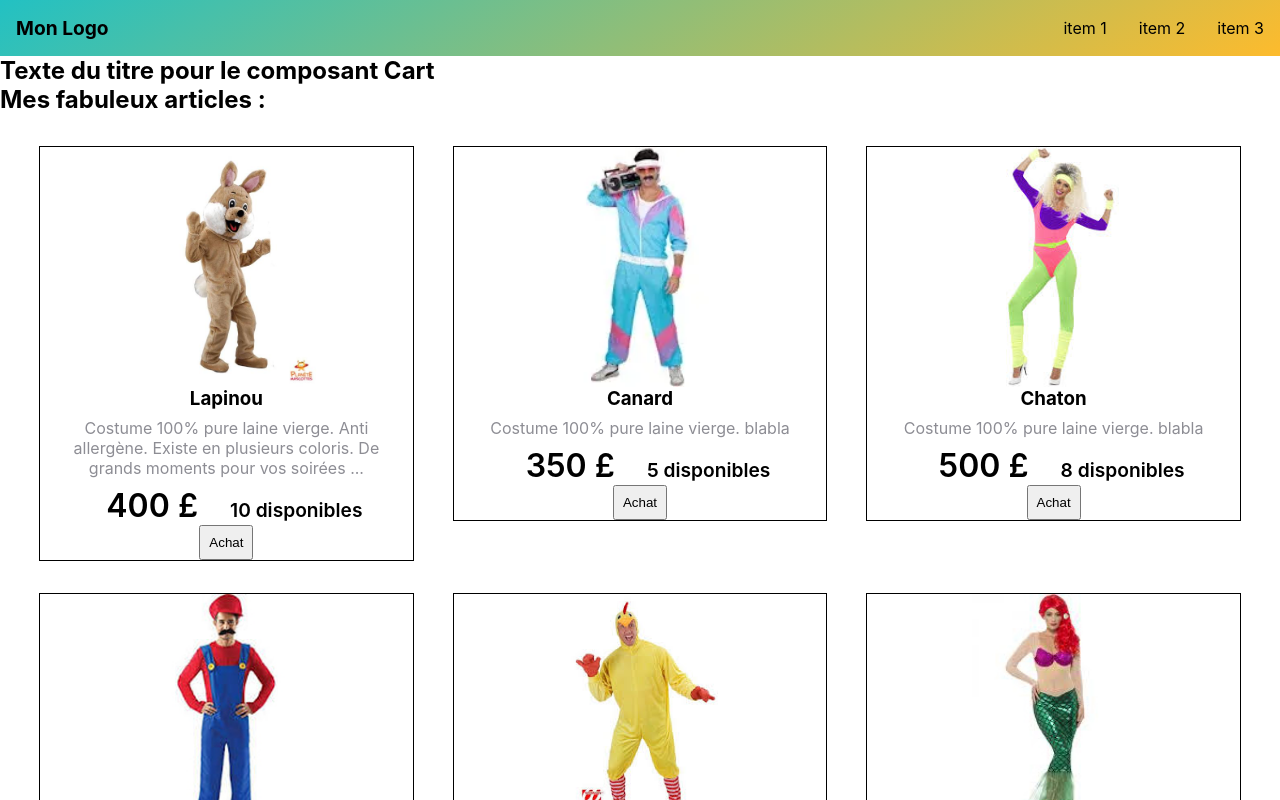
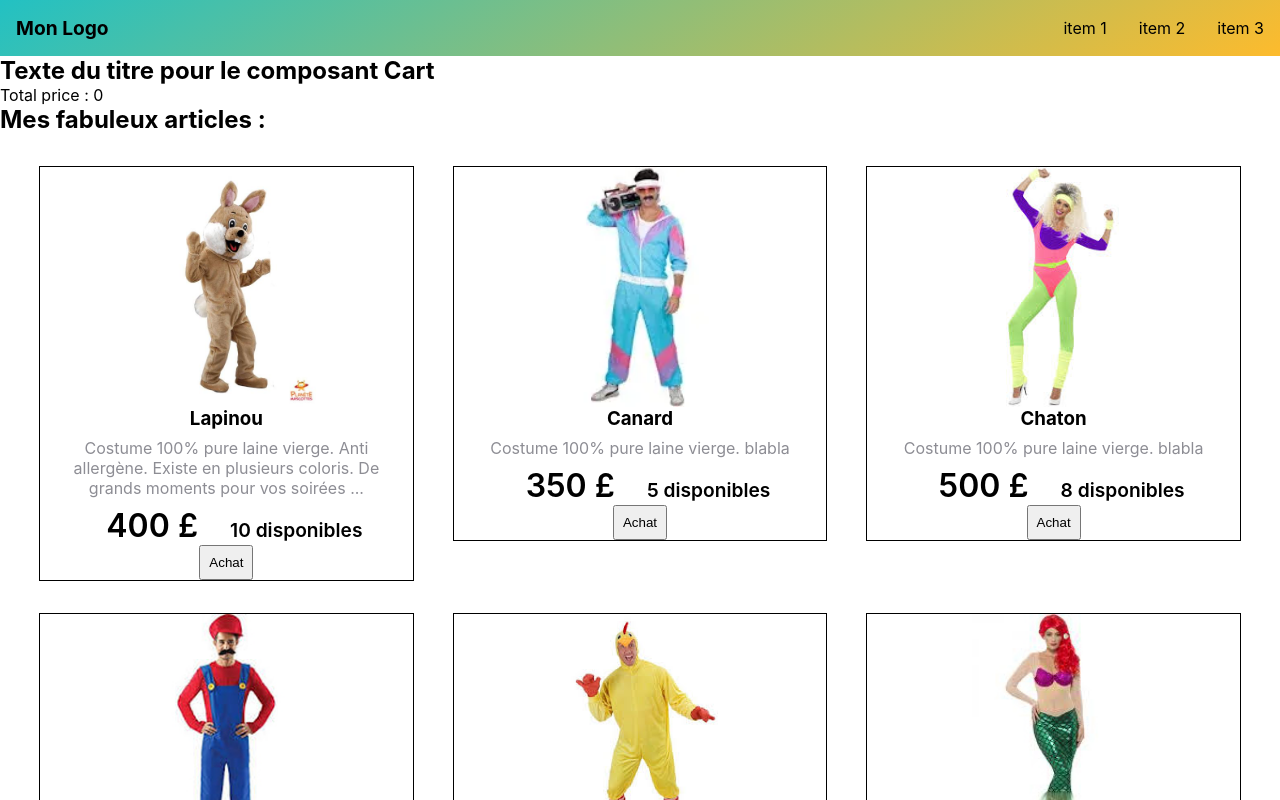
Before and after one commit to NoCared/boutique, a React (Create React App) app: page / in a window 1280 px wide. Shown: the top 800 px of the page. Built offline with nearby package versions, Linux system fonts and the light colour scheme.

Commit message:
ADD - Total price

```diff
--- a/src/App.js
+++ b/src/App.js
@@ -13,7 +13,8 @@ class App extends React.Component {
             articlesApp: articles,
             qteDecrement: this.qteDecrement.bind(this),
             qteIncrement: this.qteIncrement.bind(this),
-            panier: []
+            panier: [],
+            totalPrice: 0
         }
     }
 
@@ -22,27 +23,29 @@ class App extends React.Component {
      * @param {int} id
      * @param {int} qteModify
      */
-    modifyItemPanier = (id,qteModify) => {
+    modifyItemPanier = (id, qteModify) => {
         const index = this.state.panier.findIndex(x => x.id === id);
-
         if (index >= 0) {
             this.setState(prevState => {
                 const newPanier = [...prevState.panier];
                 newPanier[index] = { ...newPanier[index], qte: newPanier[index].qte + qteModify };
+                const modifPrice = this.state.totalPrice + qteModify * this.state.articlesApp[id].price;
 
-                if (newPanier[index].qte <= 0)
-                {
-                    newPanier.splice(index,1);
+                if (newPanier[index].qte <= 0) {
+                    newPanier.splice(index, 1);
                 }
                 return {
                     ...prevState,
+                    totalPrice: modifPrice,
                     panier: newPanier,
                 };
             });
         }
-        else if (qteModify > 0){
+        else if (qteModify > 0) {
+            const modifPrice = this.state.totalPrice + qteModify * this.state.articlesApp[id].price;
             this.setState({
                 ...this.state,
+                totalPrice: modifPrice,
                 // mise à jour de mon panier avec l'ajout de i
                 panier: [...this.state.panier, { id: id, qte: qteModify }],
             });
@@ -108,7 +111,7 @@ class App extends React.Component {
                 // panier: [...this.state.panier, i],
             });
 
-            this.modifyItemPanier(i,1);
+            this.modifyItemPanier(i, 1);
 
             //// ------- OTHER
             // let newArticle = this.state.articlesApp.map((value, index) => {
@@ -147,7 +150,7 @@ class App extends React.Component {
             articlesApp: newArticle,
         });
 
-        this.modifyItemPanier(i,-1);
+        this.modifyItemPanier(i, -1);
     }
 
     render() {
@@ -157,7 +160,7 @@ class App extends React.Component {
                     <Menu />
                 </header>
                 <main>
-                    <Cart panierLength={this.state.panier.length}>Texte du titre pour le composant Cart</Cart>
+                    <Cart panierLength={this.state.panier.length} panierCost={this.state.totalPrice}>Texte du titre pour le composant Cart</Cart>
                     <SectionArticles articlesProp={this.state} />
                 </main>
                 <footer>
--- a/src/components/Cart/Cart.js
+++ b/src/components/Cart/Cart.js
@@ -17,6 +17,9 @@ const Cart = (props) => {
                     })
                 }
             </div>
+            <p>
+                Total price : {props.panierCost}
+            </p>
         </section>
     )
 }
```
